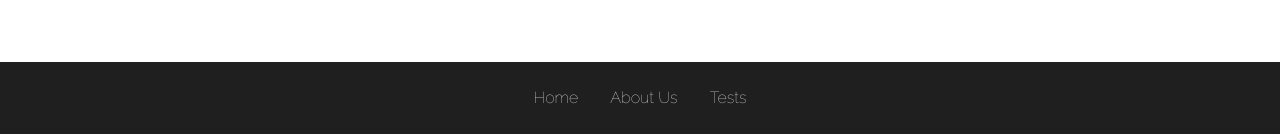
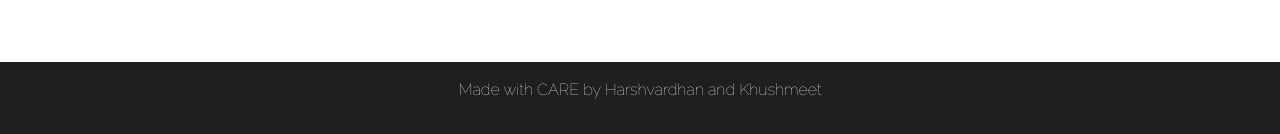
Before and after one commit to hvardhank7/Health-Care, a Flask app: page / in a window 1280 px wide. Shown: the part 2766-2900 px from the top of the page. Run offline with Flask 2, Linux system fonts and the light colour scheme.

Commit message:
Update home.html

```diff
--- a/template/home.html
+++ b/template/home.html
@@ -253,19 +253,9 @@
 
 
     <section id="footer" class="p-3 mt-5">
-        <ul class="nav text-center justify-content-center flex-column flex-sm-row">
-            <li class="nav-item">
-                <a href="#" class="nav-link text-white">Home</a>
-            </li>
-            <li class="nav-item">
-                <a href="#about" class="nav-link text-white">About Us</a>
-            </li>
-            <li class="nav-item">
-                <a href="#test" class="nav-link text-white">Tests</a>
-            </li>
-
-
-        </ul>
+	<div class="row d-flex justify-content-center align-items-center">
+		<p class="text-white align-self-center ">Made with CARE by <span><a  class="text-white"  href="https://www.linkedin.com/in/harshvardhan-kushwaha/">Harshvardhan </a></span>and <span><a class="text-white" href="https://www.linkedin.com/in/khushmeet-singh-bhatia-087386167/">Khushmeet  </a></span></p>
+    </div>
     </section>
 
 
```
